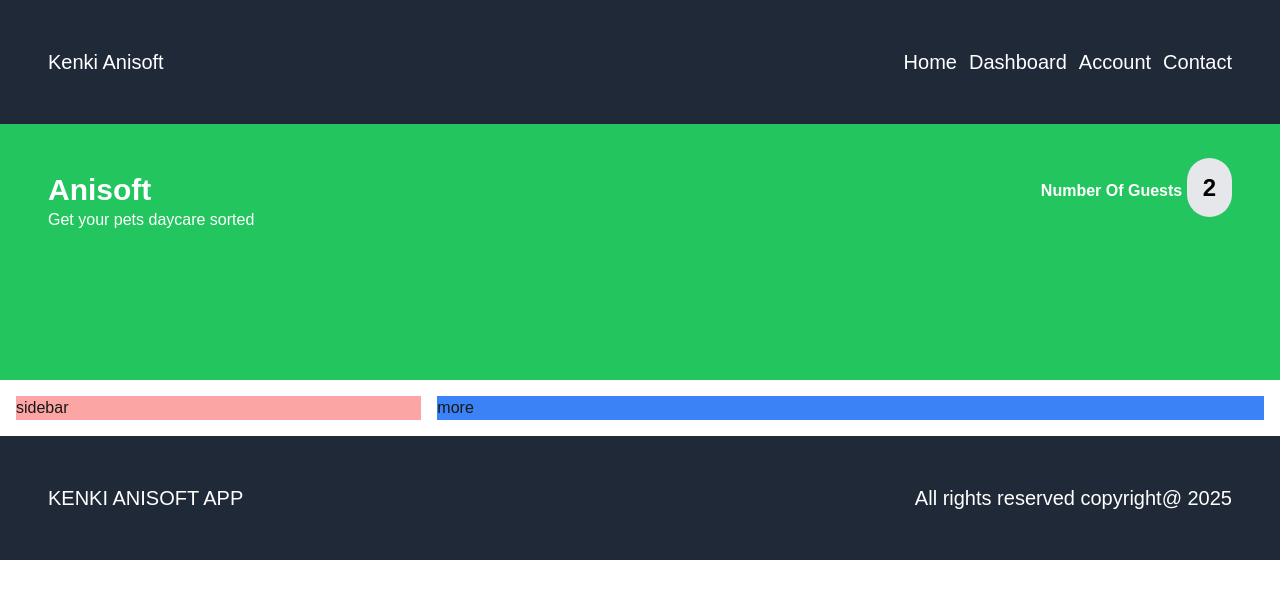
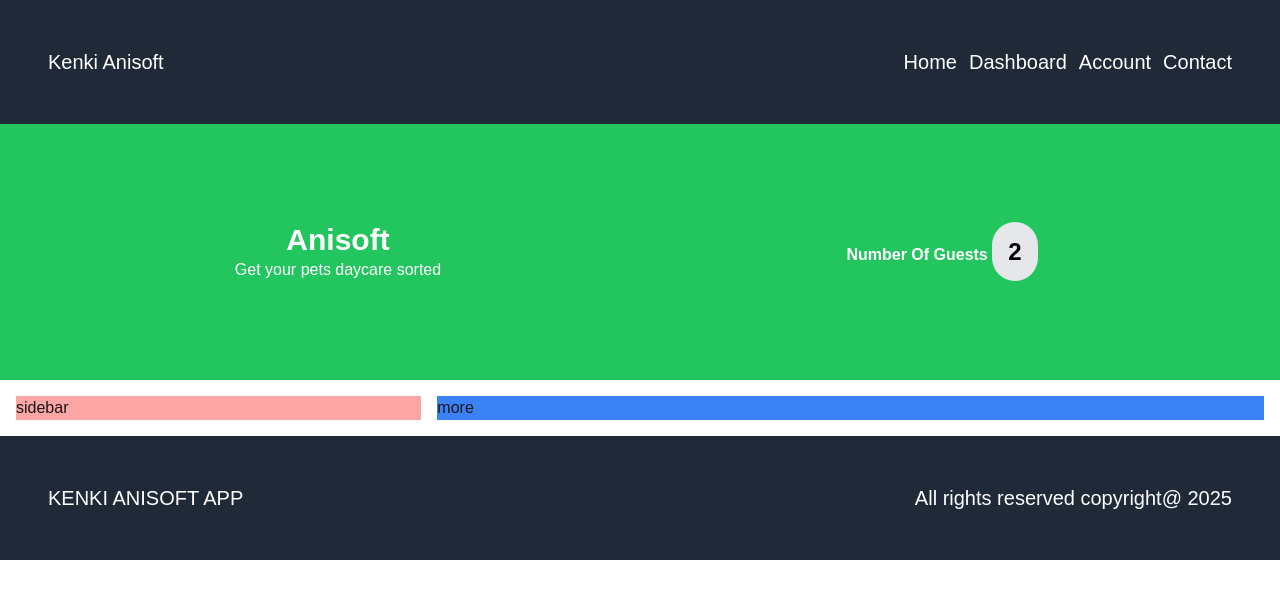
Before and after one commit to kennzuki/anishop, a Next.js app: page / in a window 1280 px wide. Shown: the top 598 px of the page. Built offline with nearby package versions, Linux system fonts and the light colour scheme.

Commit message:
adjusting padding and height od components

```diff
--- a/app/components/Hero.tsx
+++ b/app/components/Hero.tsx
@@ -2,13 +2,13 @@ import React from 'react'
 
 export const Hero = () => {
   return (
-      <div className='bg-green-500 text-white p-12 flex justify-between gap-7 h-64'>
+      <div className='bg-green-500 text-white grid grid-cols-1 sm:grid-cols-2 items-center p-12 justify-between gap-6 sm:h-24 md:h-64 text-center'>
           <section className="">
               <h2 className="text-3xl font-bold">Anisoft</h2>
               <p className="">Get your pets daycare sorted</p>
           </section>
-          <section className="">
-              <p className="font-semibold capitalize">number of guests <span className="rounded-full p-4 font-bold text-2xl bg-gray-200 h-[45px] w-[45px] text-black">2</span></p>
+          <section className="flex flex-col gap-4">
+              <p className="font-semibold capitalize ">number of guests <span className="rounded-full p-4 font-bold text-2xl bg-gray-200 h-[45px] w-[45px] text-black text-center">2</span></p>
           </section>
     </div>
   )
--- a/app/page.tsx
+++ b/app/page.tsx
@@ -4,11 +4,11 @@ import Image from "next/image";
 
 export default function Home() {
   return (
-    <main className='grid grid-cols-1 sm:grid-cols-2 min-h-screen justify-between p-8 gap-6 place-items-center bg-white'>
-      <section className="w-full">
+    <main className='grid grid-cols-1 sm:grid-cols-2  justify-between p-8 gap-6 place-items-center bg-white'>
+      <section className="w-full p-4">
         <Image  className="rounded-xl " src='https://images.unsplash.com/photo-1620021030259-977a6aa9006f?w=600&auto=format&fit=crop&q=60&ixlib=rb-4.0.3&ixid=M3wxMjA3fDB8MHxzZWFyY2h8MTJ8fHBldCUyMGRheWNhcmV8ZW58MHx8MHx8fDA%3D' alt='logo' width={450} height={450} />
       </section>
-      <section className="flex flex-col gap-4 p-8 ">
+      <section className="flex flex-col gap-4 p-4 ">
         <h2 className="text-3xl font-bold mb-4 text-black text-center w-1/2 mx-auto">Take the stress out of your leaving pets alone with anisoft daycare</h2>
         <article className="[&_button]:py-2 [&_button]:px-4 [&_button]:text-white [&_button]:rounded-md text-center flex place-items-center gap-4 justify-center">
           <button className="bg-black text-white">Get started</button>
```
